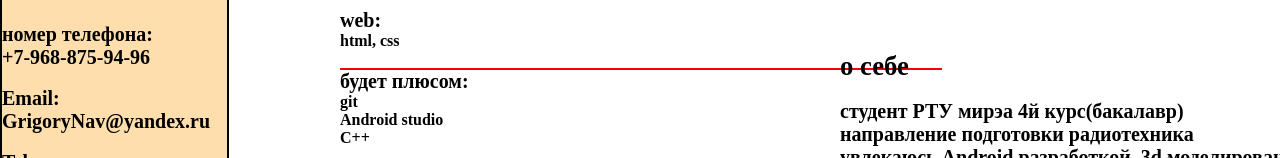
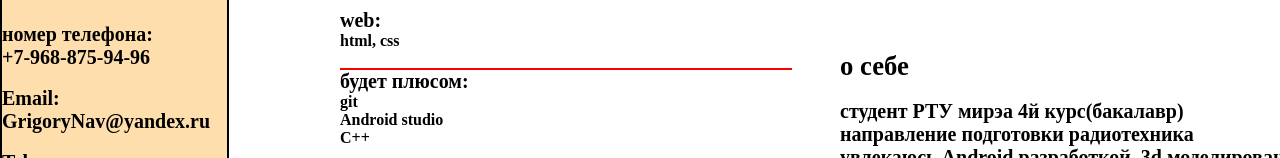
Before and after one commit to GrigoryNav/grigorynav.github.io, a plain HTML site: page index.html in a window 1280 px wide. Shown: the part 299-457 px from the top of the page. Drawn offline with Linux system fonts and the light colour scheme.

Commit message:
Add files via upload

```diff
--- a/index.html
+++ b/index.html
@@ -61,7 +61,7 @@
 						html, css
 					</h6>
 					<br>
-					<hr align="center" width="600" size="2" color="#ff0000" />
+					<hr align="center" width="450" size="2" color="#ff0000" />
 
 					<h5 class="inline">будет плюсом:</h5>
 					<h6 >
```
